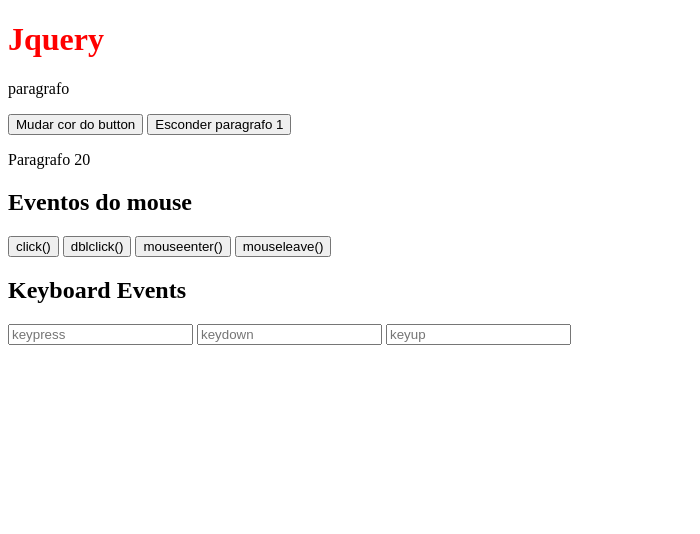
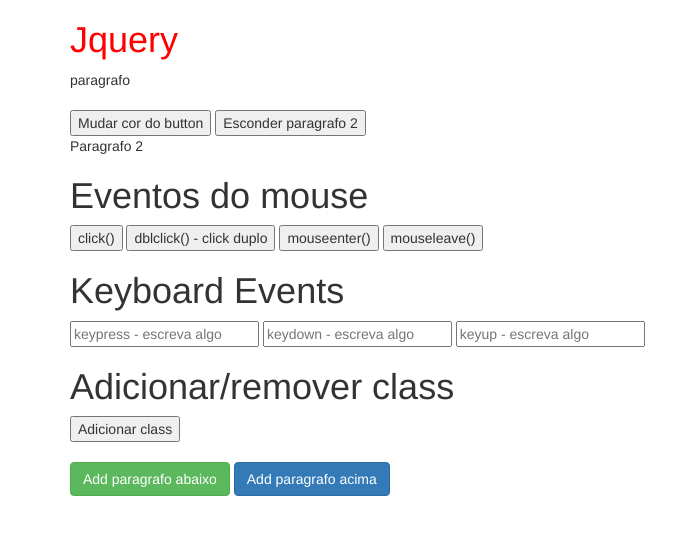
Before and after one commit to Clayder/jquery-iniciando, a plain HTML site: page index.html in a window 1280 px wide. Shown: the whole page, without its empty margins (0-700 px from the left). Drawn offline with nearby package versions, Linux system fonts and the light colour scheme.

Commit message:
utilizei o append e prepend

```diff
--- a/index.html
+++ b/index.html
@@ -4,36 +4,54 @@
     <meta charset="UTF-8">
     <meta name="viewport" content="width=device-width, initial-scale=1.0">
     <meta http-equiv="X-UA-Compatible" content="ie=edge">
+    <link rel="stylesheet" href="css/style.css">
     <script src="https://ajax.googleapis.com/ajax/libs/jquery/2.2.4/jquery.min.js"></script>
+    <!-- Latest compiled and minified CSS -->
+    <link rel="stylesheet" href="https://maxcdn.bootstrapcdn.com/bootstrap/3.3.7/css/bootstrap.min.css" integrity="sha384-BVYiiSIFeK1dGmJRAkycuHAHRg32OmUcww7on3RYdg4Va+PmSTsz/K68vbdEjh4u" crossorigin="anonymous">
     <title>Document</title>
 </head>
 <body>
+    <div class="container">
         <header>
             <h1 id="titulo"></h1>
             <p id="desc"></p>
         </header>
         <section>
             <button id="corButton">Mudar cor do button</button>
-        <button id="escParagrafo">Esconder paragrafo 1</button>
-        <p id="escParagrafo20">Paragrafo 20</p>
+            <button id="escParagrafo">Esconder paragrafo 2</button>
+            <p id="escParagrafo20">Paragrafo 2</p>
         </section>
 
         <section>
             <h1>Eventos do mouse </h1>
             <button id="click">click()</button>
-        <button id="dblclick">dblclick()</button>
+            <button id="dblclick">dblclick() - click duplo</button>
             <button id="mouseenter">mouseenter()</button>
             <button id="mouseleave">mouseleave()</button>
 
             <br/>
 
             <h1>Keyboard Events</h1>
-        <input type="text" name="" id="keypress" placeholder="keypress">
-        <input type="text" name="" id="keydown" placeholder="keydown">
-        <input type="text" name="" id="keyup" placeholder="keyup">
+            <input type="text" name="" id="keypress" placeholder="keypress - escreva algo">
+            <input type="text" name="" id="keydown" placeholder="keydown - escreva algo">
+            <input type="text" name="" id="keyup" placeholder="keyup - escreva algo">
             <p id="eventKey"></p>
         </section>
 
+        <section>
+            <h1>Adicionar/remover class</h1>
+            <button id="addClass">Adicionar class</button>
+            <button id="removeClass">Remover class</button>
+        </section>
+
+        <section id="paragrafo">
+            <button id="addParagrafo" class="btn btn-success">Add paragrafo abaixo</button>
+            <button id="addParagrafoAc" class="btn btn-primary">Add paragrafo acima</button>
+        </section>
+    </div>
+
+    <!-- Latest compiled and minified JavaScript -->
+    <script src="https://maxcdn.bootstrapcdn.com/bootstrap/3.3.7/js/bootstrap.min.js" integrity="sha384-Tc5IQib027qvyjSMfHjOMaLkfuWVxZxUPnCJA7l2mCWNIpG9mGCD8wGNIcPD7Txa" crossorigin="anonymous"></script>
     <script src="js/test.js"></script>
 </body>
 </html>
--- a/js/test.js
+++ b/js/test.js
@@ -1,15 +1,24 @@
 $(document).ready(function(){
+
+    // muda a cor do titulo
     $('#titulo').html('Jquery').css('color', 'red');
+
+    // printa paragravo
     $('#desc').html('paragrafo');
 
+    // modifica a cor do button ao clicar
     $('#corButton').click(function(){
         $(this).css('color', '#00ff00');
     });
 
+    // esconde o paragrafo
     $('#escParagrafo').click(function(){
         $('#escParagrafo20').hide();
     });
 
+    /* ############### Ações do mouse ###################### */
+
+    // modifica o conteúdo do button
     $('#click').click(function(){
         $(this).html('OK');
     });
@@ -29,17 +38,48 @@
         $(this).html('OK');
     });
 
+    /* ####################################################### */
+
+    /* ############### Ações do teclado ###################### */
     $('#keypress').keypress(function(){
         $("#eventKey").html('keypress -> ' + $(this).val());
     });
-
     $('#keydown').keydown(function(){
         $("#eventKey").html('keydown -> ' + $(this).val());
     });
-
     $('#keyup').keyup(function(){
         $("#eventKey").html('keyup -> ' + $(this).val());
     });
+    /* ######################################################## */
+
+
+    $("#removeClass").hide();
+    // adiciona class
+    $("#addClass").click(function(){
+        $(this).addClass("btn btn-info btn-large");
+        $("#removeClass").show();
+    });
+
+    // remove class
+    $("#removeClass").click(function(){
+        $("#addClass").removeClass("btn btn-info btn-large");
+        $("#removeClass").hide();
+    });
+
+    // inserir paragragro abaixo
+    var qtdPara = 0;
+    $("#addParagrafo").click(function(){
+        $("#paragrafo").append("<p id='para'"+qtdPara+"> paragrafo "+qtdPara+" </p>");
+        qtdPara++;
+    });
+
+    // inserir paragragro acima
+    $("#addParagrafoAc").click(function(){
+        $("#paragrafo").prepend("<p id='para'"+qtdPara+"> paragrafo "+qtdPara+" </p>");
+        qtdPara++;
+    });
+
+
 
 
 });
```
Lines whose indentation alone changed are shown as unchanged.
